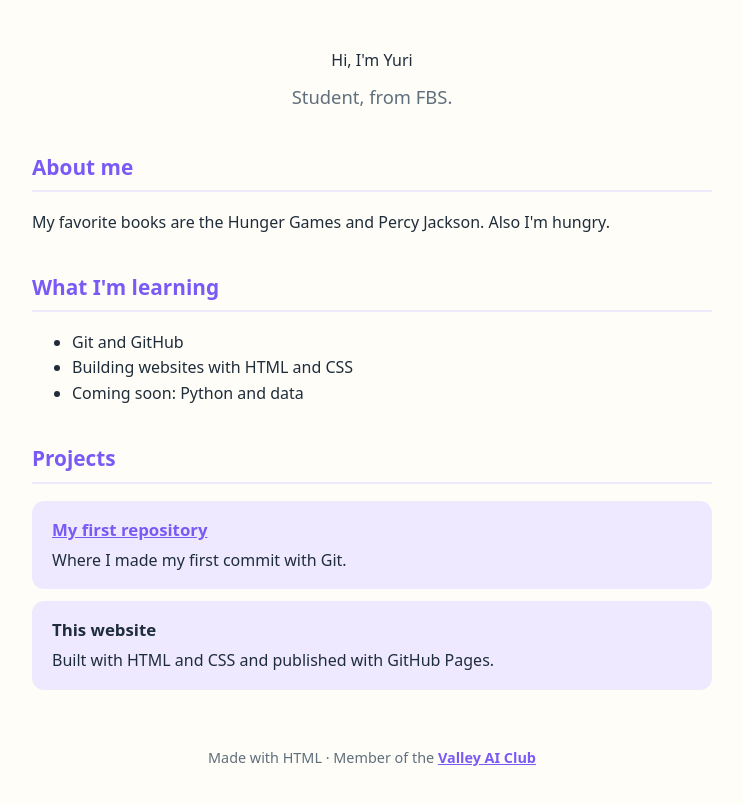
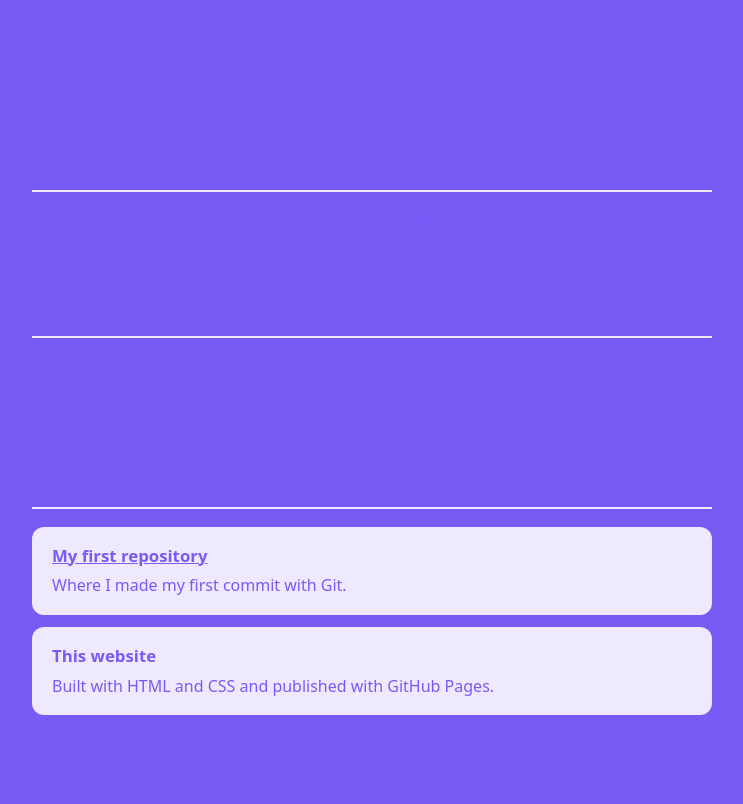
Before and after one commit to minkmink2425/minkmink2425.github.io, a plain HTML site: page index.html in a window 1280 px wide. Shown: the whole page, without its empty margins (268-1011 px from the left). Drawn offline with Linux system fonts and the light colour scheme.

Commit message:
Change color variables and update About section
Updated CSS variables for text, muted, and background colors to a new accent color. Modified personal description in the About section.

```diff
--- a/index.html
+++ b/index.html
@@ -18,9 +18,9 @@
     :root {
       --accent: #7a5af5;
       --accent-soft: #eee9fe;
-      --text: #1f2d3a;
-      --muted: #5f6f7c;
-      --background: #fffdf8;
+      --text: #7a5af5;
+      --muted: #7a5af5;
+      --background: #7a5af5;
     }
 
     body {
@@ -119,7 +119,7 @@
       <!-- ✏️ Write 2–3 sentences. What do you like? What are you curious about? -->
       <p>
        My favorite books are the Hunger Games and Percy Jackson.
-        Also I'm hungry.
+        I love worldbuilding. Also I'm hungry.
       </p>
     </section>
 
```
